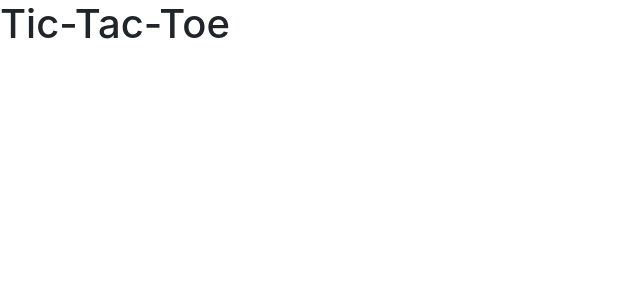
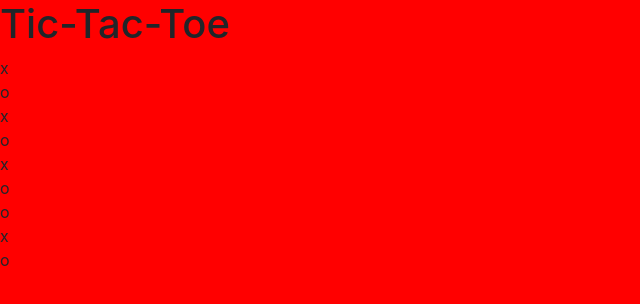
Before and after one commit to HajimeNoJosh/tic-tac-toe-client, a website built with webpack: page index.html in a window 1280 px wide. Shown: the whole page, without its empty margins (0-640 px from the left). Built offline with nearby package versions, Linux system fonts and the light colour scheme.

Commit message:
Start setup

```diff
--- a/assets/styles/index.scss
+++ b/assets/styles/index.scss
@@ -1 +1,5 @@
 @import '~bootstrap/scss/bootstrap';
+
+body {
+  background-color: red;
+}
--- a/index.html
+++ b/index.html
@@ -15,5 +15,20 @@
       <header>
         <h1>Tic-Tac-Toe</h1>
       </header>
+      <section>
+        <div class="square">x</div>
+        <div class="square">o</div>
+        <div class="square">x</div>
+      </section>
+      <section>
+        <div class="square">o</div>
+        <div class="square">x</div>
+        <div class="square">o</div>
+      </section>
+      <section>
+        <div class="square">o</div>
+        <div class="square">x</div>
+        <div class="square">o</div>
+      </section>
     </body>
 </html>
```
